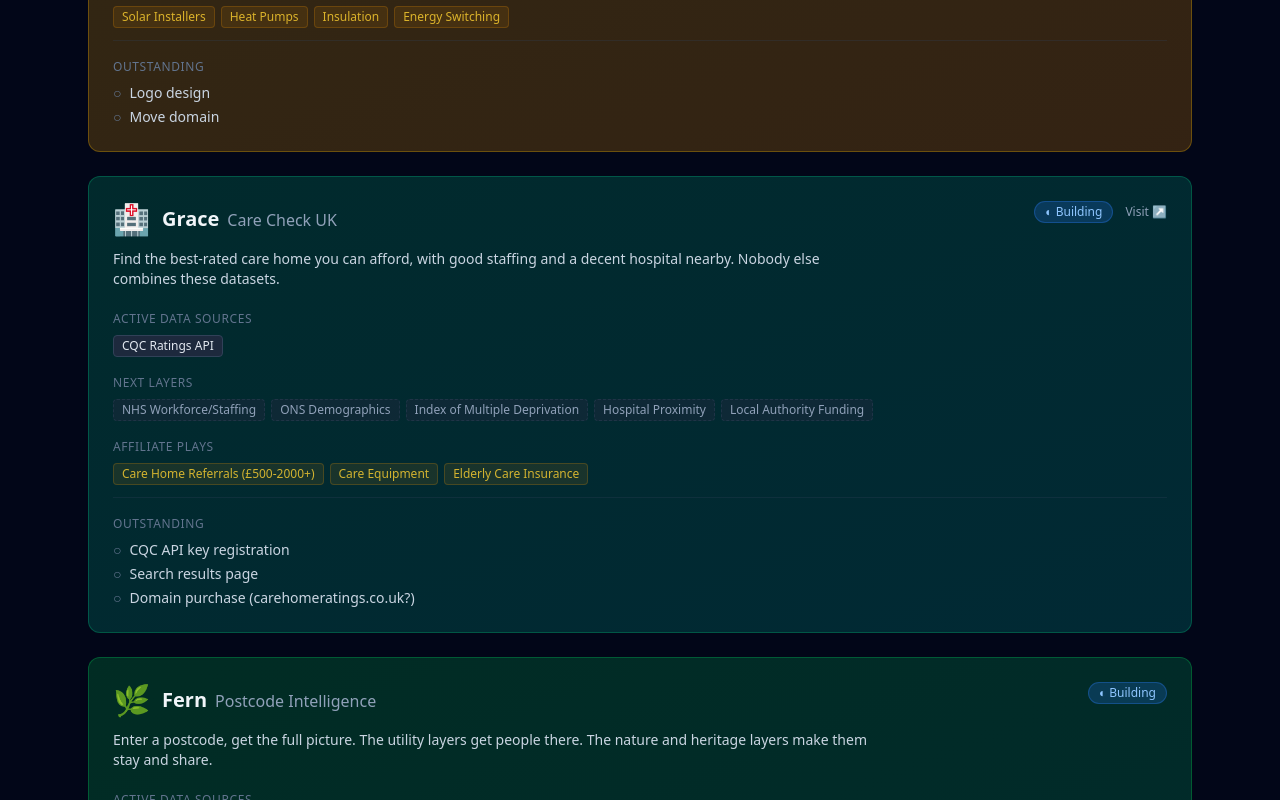
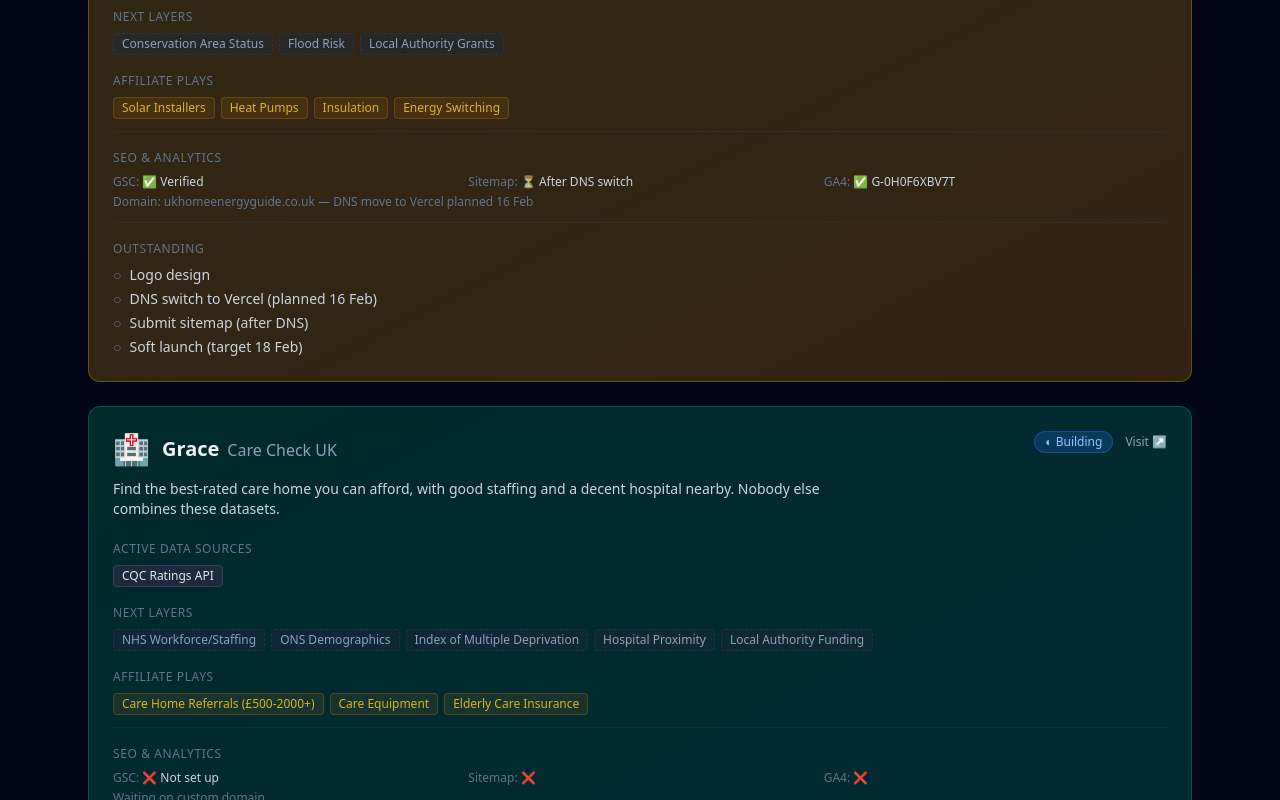
Before and after one commit to skyblue-will/data-portfolio, a Next.js app: page / in a window 1280 px wide. Shown: the part 920-1720 px from the top of the page. Built offline with nearby package versions, Linux system fonts and the light colour scheme.

Commit message:
Add SEO/GSC status and Joule launch tasks

```diff
--- a/app/page.tsx
+++ b/app/page.tsx
@@ -12,6 +12,7 @@
     dataSources: ["DVSA MOT History API", "DfT Fleet Statistics"],
     nextLayers: ["DVLA Vehicle Data", "Recall Notices", "STATS19 Accidents", "Fuel Economy"],
     affiliates: ["Car Insurance", "Garage Bookings", "Car Buying Guides"],
+    seo: { gsc: "✅ Verified", sitemap: "✅ 2,494 pages", ga4: "✅ G-0M5CHV7J5Y", notes: "Indexing API not enabled — needs GCP console" },
     tasks: [] as Task[],
     color: "from-red-500/20 to-orange-500/20",
     border: "border-red-500/30",
@@ -34,9 +35,12 @@
     ],
     nextLayers: ["Conservation Area Status", "Flood Risk", "Local Authority Grants"],
     affiliates: ["Solar Installers", "Heat Pumps", "Insulation", "Energy Switching"],
+    seo: { gsc: "✅ Verified", sitemap: "⏳ After DNS switch", ga4: "✅ G-0H0F6XBV7T", notes: "Domain: ukhomeenergyguide.co.uk — DNS move to Vercel planned 16 Feb" },
     tasks: [
       { text: "Logo design", done: false },
-      { text: "Move domain", done: false },
+      { text: "DNS switch to Vercel (planned 16 Feb)", done: false },
+      { text: "Submit sitemap (after DNS)", done: false },
+      { text: "Soft launch (target 18 Feb)", done: false },
     ] as Task[],
     color: "from-yellow-500/20 to-amber-500/20",
     border: "border-yellow-500/30",
@@ -59,6 +63,7 @@
       "Local Authority Funding",
     ],
     affiliates: ["Care Home Referrals (£500-2000+)", "Care Equipment", "Elderly Care Insurance"],
+    seo: { gsc: "❌ Not set up", sitemap: "❌", ga4: "❌", notes: "Waiting on custom domain" },
     tasks: [
       { text: "CQC API key registration", done: false },
       { text: "Search results page", done: false },
@@ -96,6 +101,7 @@
       "Home Insurance",
       "Outdoor Gear",
     ],
+    seo: { gsc: "❌ Not started", sitemap: "❌", ga4: "❌", notes: "Project not scaffolded yet" },
     tasks: [
       { text: "Scaffold project", done: false },
       { text: "Core postcode search", done: false },
@@ -244,6 +250,32 @@
                 </div>
               </div>
 
+              {/* SEO Status */}
+              {project.seo && (
+                <div className="mt-3 pt-3 border-t border-slate-700/30">
+                  <span className="text-xs text-slate-500 uppercase tracking-wider font-medium">
+                    SEO & Analytics
+                  </span>
+                  <div className="grid grid-cols-3 gap-3 mt-1.5 text-xs">
+                    <div>
+                      <span className="text-slate-500">GSC: </span>
+                      <span className="text-slate-300">{project.seo.gsc}</span>
+                    </div>
+                    <div>
+                      <span className="text-slate-500">Sitemap: </span>
+                      <span className="text-slate-300">{project.seo.sitemap}</span>
+                    </div>
+                    <div>
+                      <span className="text-slate-500">GA4: </span>
+                      <span className="text-slate-300">{project.seo.ga4}</span>
+                    </div>
+                  </div>
+                  {project.seo.notes && (
+                    <p className="text-xs text-slate-500 mt-1">{project.seo.notes}</p>
+                  )}
+                </div>
+              )}
+
               {/* Tasks */}
               {project.tasks.length > 0 && (
                 <div className="mt-3 pt-3 border-t border-slate-700/30">
```
